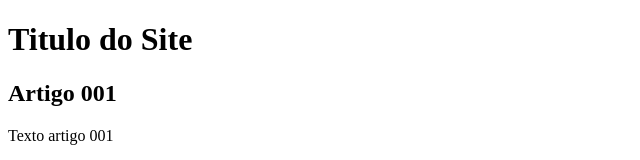
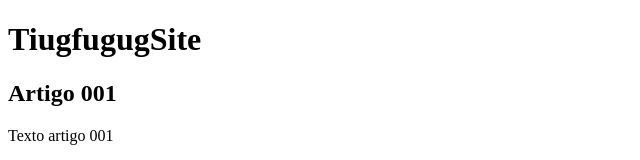
Before and after one commit to AnaCeciliaBraz/Projeto_site, a plain HTML site: page index.html in a window 1280 px wide. Shown: the top 160 px of the page, without its empty margins (0-640 px from the left). Drawn offline with Linux system fonts and the light colour scheme.

Commit message:
Update index.html

```diff
--- a/index.html
+++ b/index.html
@@ -8,7 +8,7 @@
 <body>
     <main>
         <Header>
-            <h1>Titulo do Site</h1>
+            <h1>TiugfugugSite</h1>
         </Header>
         <article>
             <h2> Artigo 001</h2>
```
